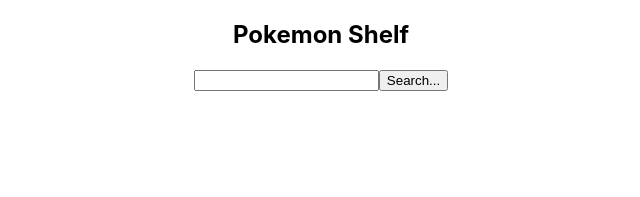
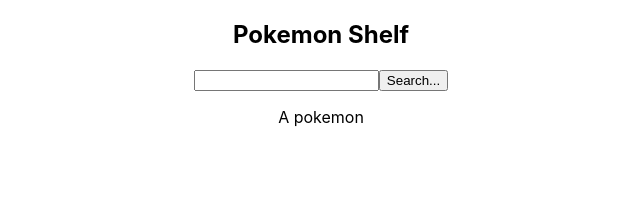
Before and after one commit to quinnter/pokemon_shelf, a React (Create React App) app: page / in a window 1280 px wide. Shown: the top 197 px of the page, without its empty margins (319-959 px from the left). Built offline with nearby package versions, Linux system fonts and the light colour scheme; no server answers.

Commit message:
created axios get request to pokeapi

```diff
--- a/package.json
+++ b/package.json
@@ -3,6 +3,7 @@
   "version": "0.1.0",
   "private": true,
   "dependencies": {
+    "axios": "^0.19.0",
     "react": "^16.8.6",
     "react-dom": "^16.8.6",
     "react-scripts": "3.0.1"
--- a/src/App.js
+++ b/src/App.js
@@ -2,18 +2,31 @@
 import './App.css';
 import Header from './components/Header';
 import SearchForm from './components/SearchForm';
+import PokemonGrid from './components/PokemonGrid';
+import axios from 'axios';
 
 class App extends Component {
   state = {
-    userSearchTerm: ""
+    userSearchTerm: "",
+    pokemon: []
   }
   render() {
+    const { pokemon } = this.state
     return (
       <div className="App">
         <Header />
         <SearchForm setSearchTerm={this.setSearchTerm} />
+        <PokemonGrid pokemon={pokemon} />
       </div>
     );
+  }
+
+  componentDidMount = () => {
+    const url = 'https://pokeapi.co/api/v2/pokemon-species'
+    axios.get(url)
+      .then(({ data: { results } }) => {
+        this.setState({ pokemon: results })
+      })
   }
 
   setSearchTerm = userInput => {
--- /dev/null
+++ b/src/components/PokemonGrid.jsx
@@ -0,0 +1,11 @@
+import React from 'react'
+
+const PokemonGrid = () => {
+    return (
+        <div>
+            <p>A pokemon</p>
+        </div>
+    )
+}
+
+export default PokemonGrid
```
Also changed, not shown: 1 other file (tests, documents, lock files or other folders).
